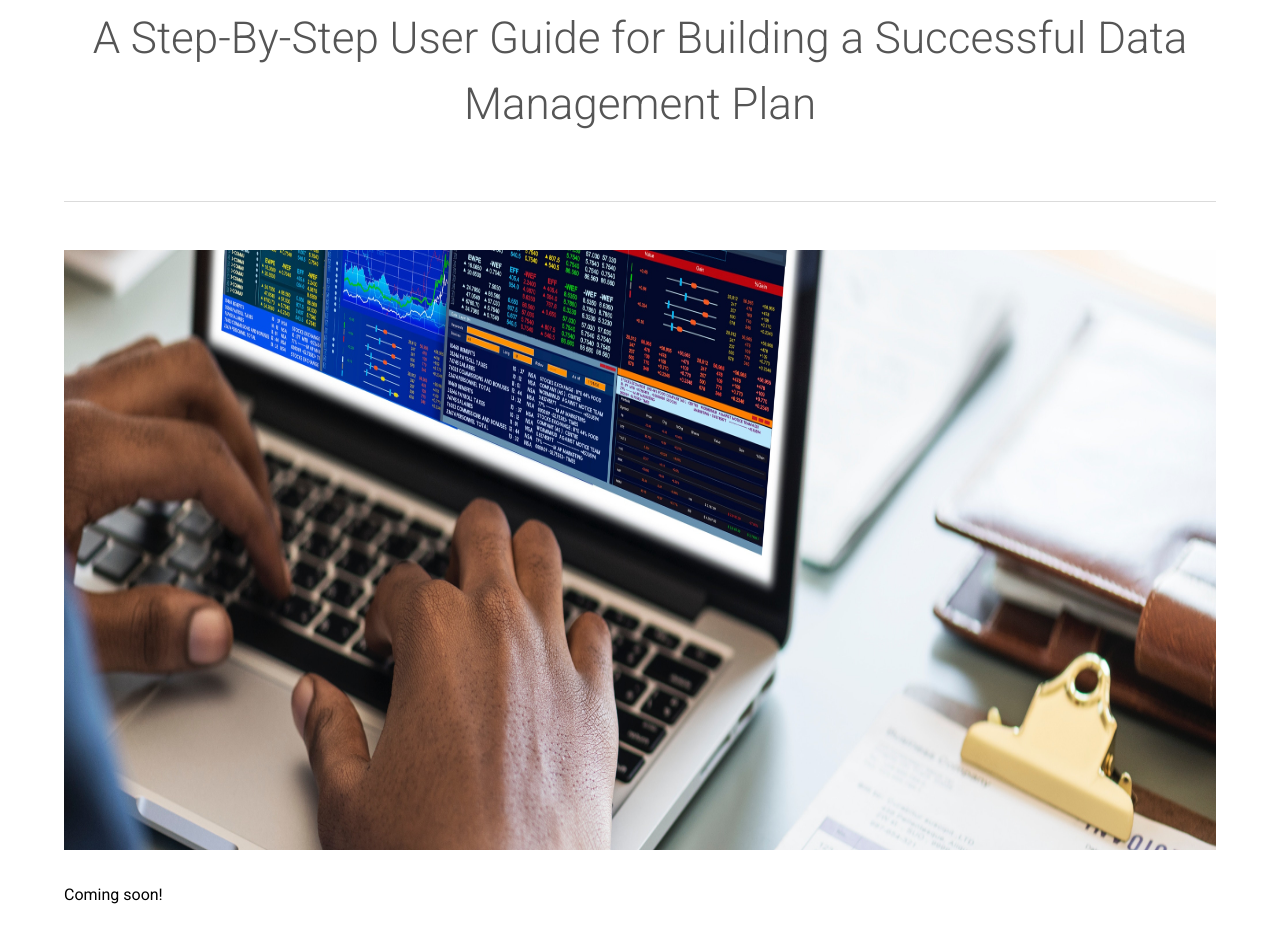
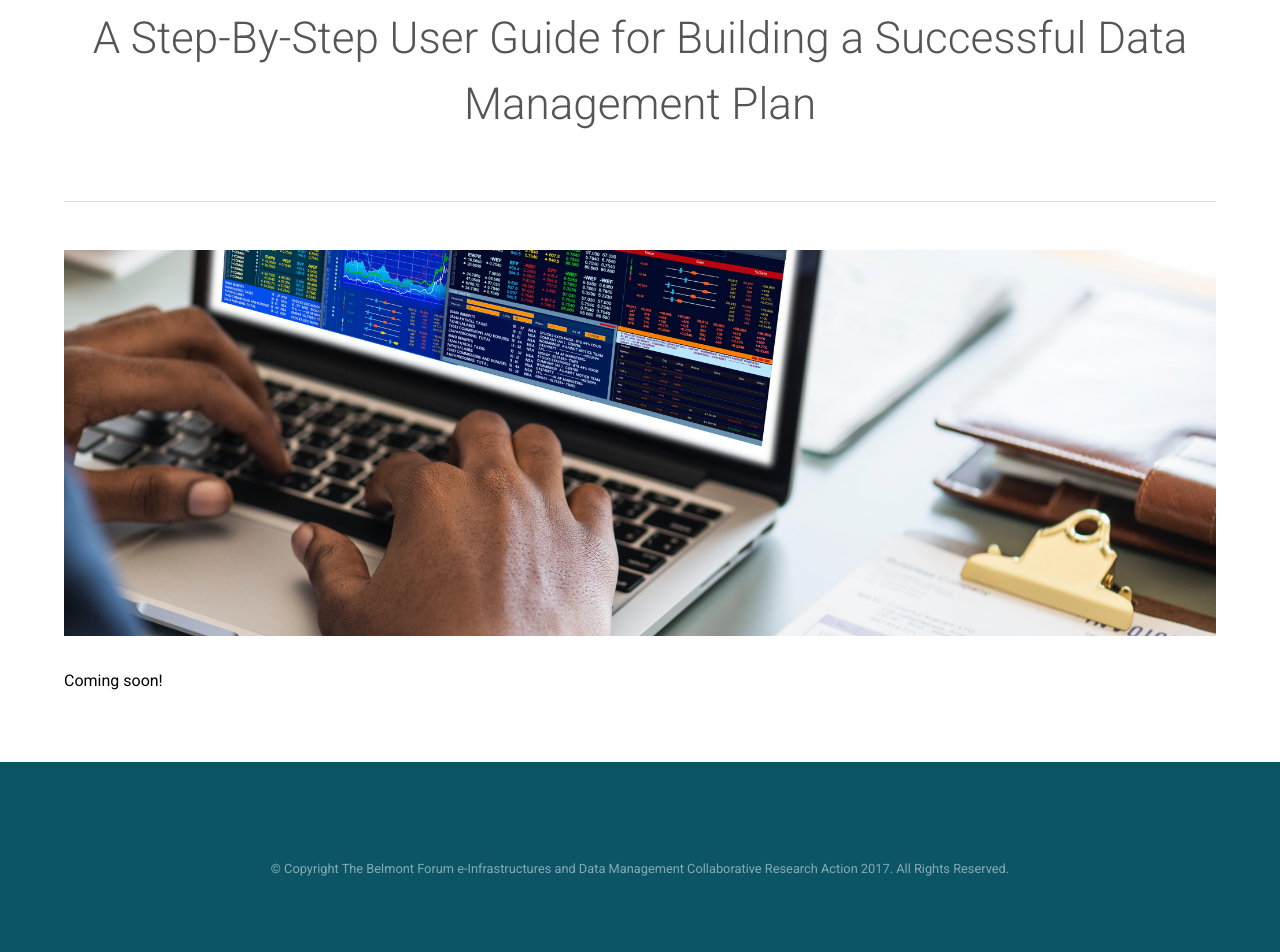
Before and after one commit to bfe-inf/toolkit, a Jekyll site: the page ddomp.html, which Jekyll copies as it is, in a window 1280 px wide. Shown: the part 509-1461 px from the top of the page. Built offline with Jekyll 4.4.1, drawn with Linux system fonts in a browser that asks for light colours.

Commit message:
Update ddomp.html

```diff
--- a/ddomp.html
+++ b/ddomp.html
@@ -46,7 +46,7 @@
 					</header>
 
 				<hr class="major" />
-					<a href="#" target="_blank" class="image fit"><img src="images/rawpixel-718365-unsplash.jpg" width="150" height="600" alt="" /></a>
+					<a href="#" target="_blank" class="image fit"><img src="images/rawpixel-718365-unsplash.jpg" alt="" /></a>
 					<p> Coming soon! </p>
 				</div>
 			</section>
```
